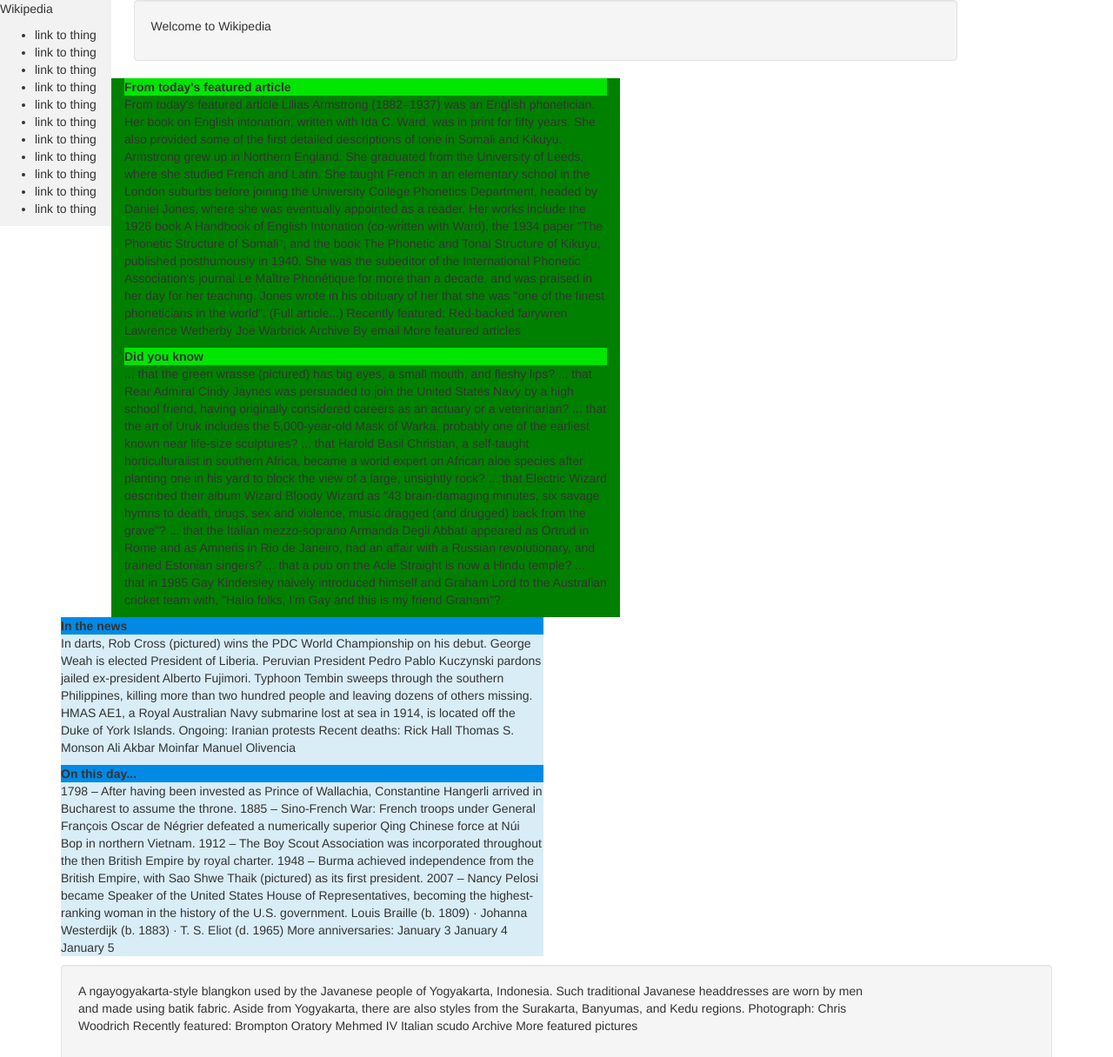
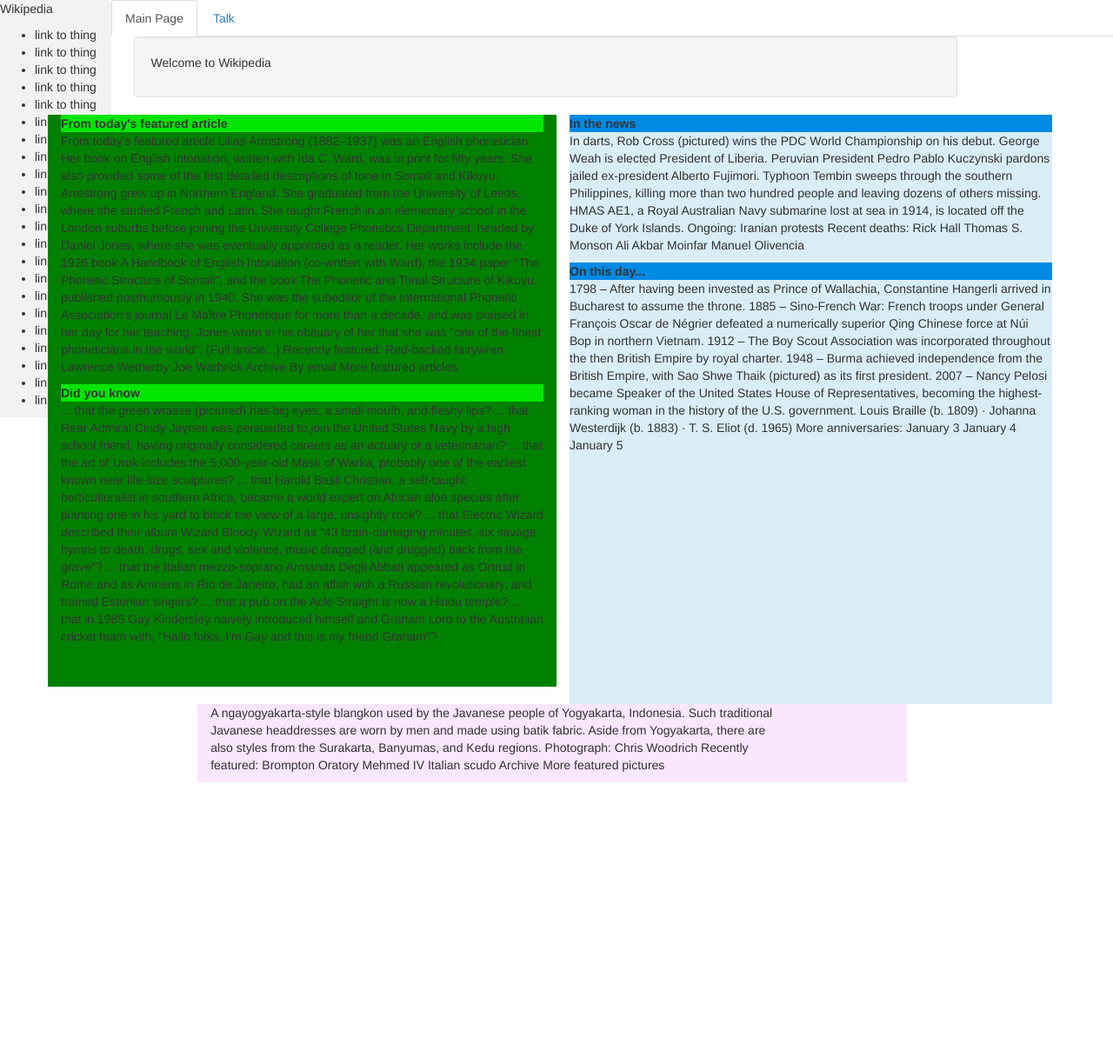
Before and after one commit to LeeMellon/wiki, a plain HTML site: page index.html in a window 1280 px wide. Shown: the top 1216 px of the page at 87% size. After the commit the page ends 900 px from the top, so only its background shows below. Drawn offline with Linux system fonts and the light colour scheme.

Commit message:
add purple box, resize blue and green boxes, add top bar

```diff
--- a/css/styles.css
+++ b/css/styles.css
@@ -15,6 +15,7 @@
 
 .sidebar{
   float: left;
+  position: absolute;
   background-color:  #f2f2f2;
   width: 10%;
 }
@@ -25,9 +26,21 @@
   margin-left: 11%;
 }
 
-.purple-box {
+.bg-info{
+  padding-bottom: 50%;
+}
 
+.nav{
+  margin-left: 10%;
 }
+
+#purple-box {
+  margin-left: 17.75%;
+  margin-right: 18.5%;
+  background-color: #f9e6ff;
+}
+
 #green_box{
   background-color: green;
+  padding-bottom: 3.25%;
 }
--- a/index.html
+++ b/index.html
@@ -21,15 +21,32 @@
         <li>link to thing</li>
         <li>link to thing</li>
         <li>link to thing</li>
+        <li>link to thing</li>
+        <li>link to thing</li>
+        <li>link to thing</li>
+        <li>link to thing</li>
+        <li>link to thing</li>
+        <li>link to thing</li>
+        <li>link to thing</li>
+        <li>link to thing</li>
+        <li>link to thing</li>
+        <li>link to thing</li>
+        <li>link to thing</li>
       </ul>
     </div>
+    <ul class="nav nav-tabs">
+      <li role="presentation" class="active"><a href="#">Main Page</a></li>
+      <li role="presentation" ><a href="#">Talk</a></li>
+      <!-- <li role="presentation" ><a href="#">Site Map</a></li> -->
+      <li></li>
+      </ul>
     <div class="top-box">
       <div class="well">
         <p>Welcome to Wikipedia</p>
       </div>
     </div>
     <div class="container">
-      <div class="row">
+    <div class="row">
         <div class="col-lg-6" id="green_box">
           <div class="title_green"><strong>From today's featured article</strong></div>
             <p>From today's featured article
@@ -45,7 +62,7 @@
             ... that the Italian mezzo-soprano Armanda Degli Abbati appeared as Ortrud in Rome and as Amneris in Rio de Janeiro, had an affair with a Russian revolutionary, and trained Estonian singers?
             ... that a pub on the Acle Straight is now a Hindu temple?
             ... that in 1985 Gay Kindersley naively introduced himself and Graham Lord to the Australian cricket team with, "Hallo folks, I'm Gay and this is my friend Graham"?</p>
-        </div>
+      </div>
       <div class="col-lg-6">
         <div class="bg-info">
         <div class="title_blue"><strong>In the news</strong></div>
@@ -65,17 +82,16 @@
           Louis Braille (b. 1809) · Johanna Westerdijk (b. 1883) · T. S. Eliot (d. 1965)
           More anniversaries: January 3 January 4 January 5</p>
         </div>
+        </div>
       </div>
     </div>
-      <div class="well">
-      <div class="row">
+      <div class="row" id="purple-box">
         <div class="col-lg-10">
           <p>A ngayogyakarta-style blangkon used by the Javanese people of Yogyakarta, Indonesia. Such traditional Javanese headdresses are worn by men and made using batik fabric. Aside from Yogyakarta, there are also styles from the Surakarta, Banyumas, and Kedu regions.
           Photograph: Chris Woodrich
           Recently featured: Brompton Oratory Mehmed IV Italian scudo
           Archive More featured pictures</p>
         </div>
-        </div>
       </div>
   </body>
 </html>
```
